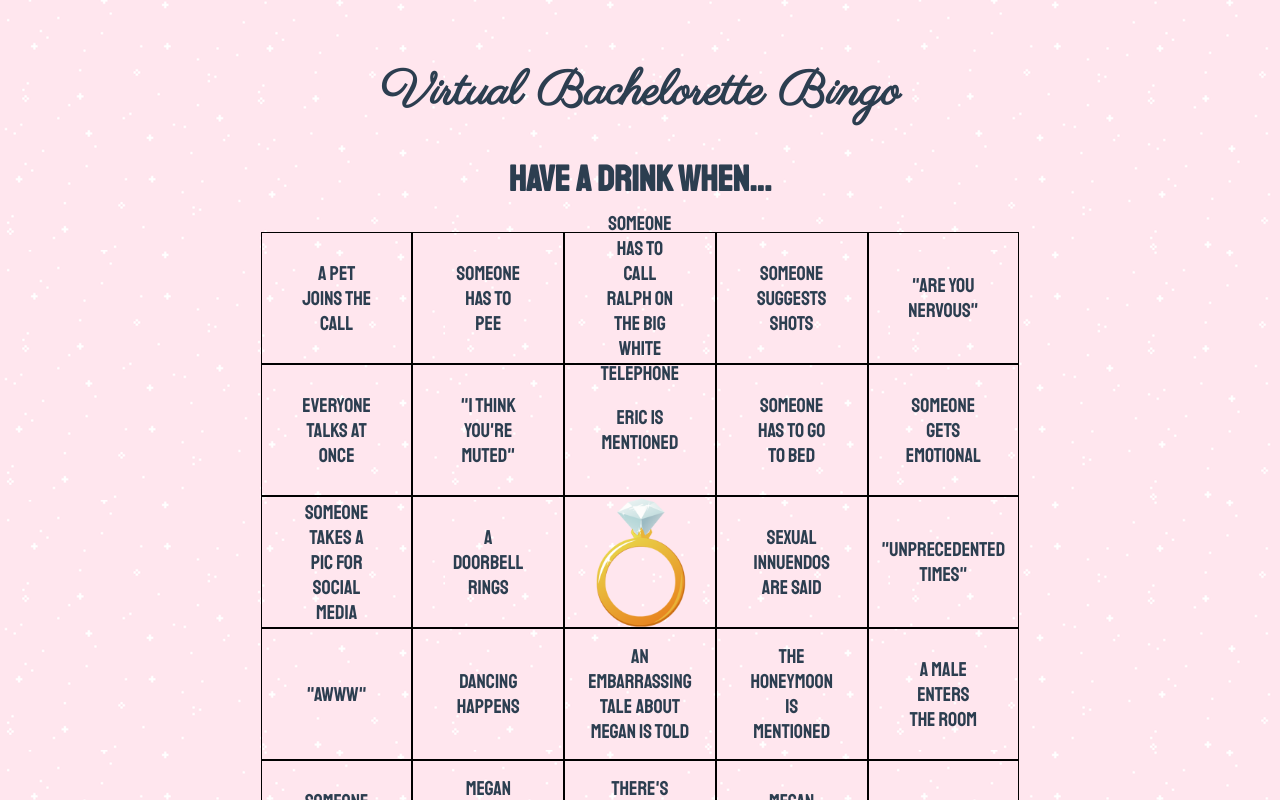
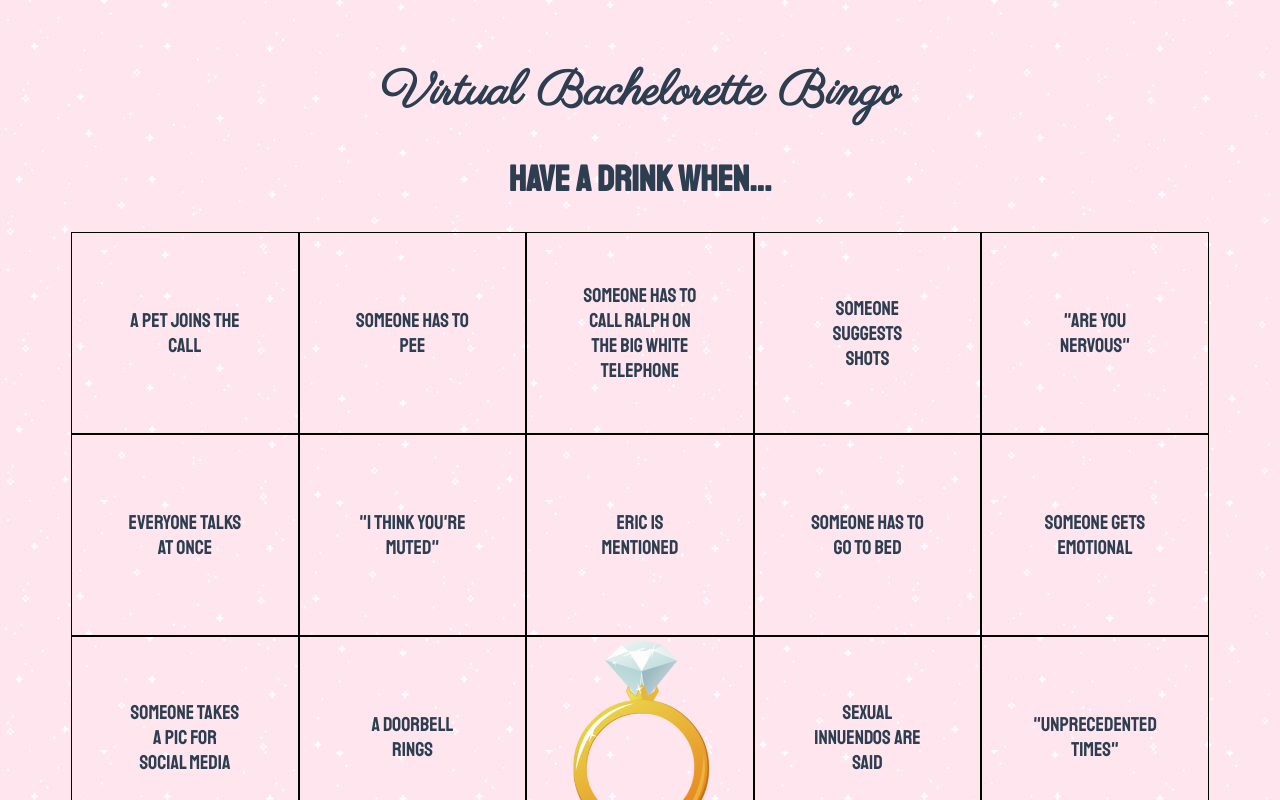
Before and after one commit to LeahGabrielle/wedding-bingo, a Vue app: page / in a window 1280 px wide. Shown: the top 800 px of the page. Built offline with nearby package versions, Linux system fonts and the light colour scheme.

Commit message:
adjust height

```diff
--- a/src/components/BingoSheet.vue
+++ b/src/components/BingoSheet.vue
@@ -69,11 +69,11 @@ import BingoTile from './BingoTile.vue'
 .sheet{
    display:grid;
    grid-template-columns: 1fr 1fr 1fr 1fr 1fr;
-   padding: 0 20%;
+   padding: 0 5%;
 }
 .tile{
    border: 1px solid black;
-   height: 130px;
+   height: 200px;
    position: relative;
 
 }
```
